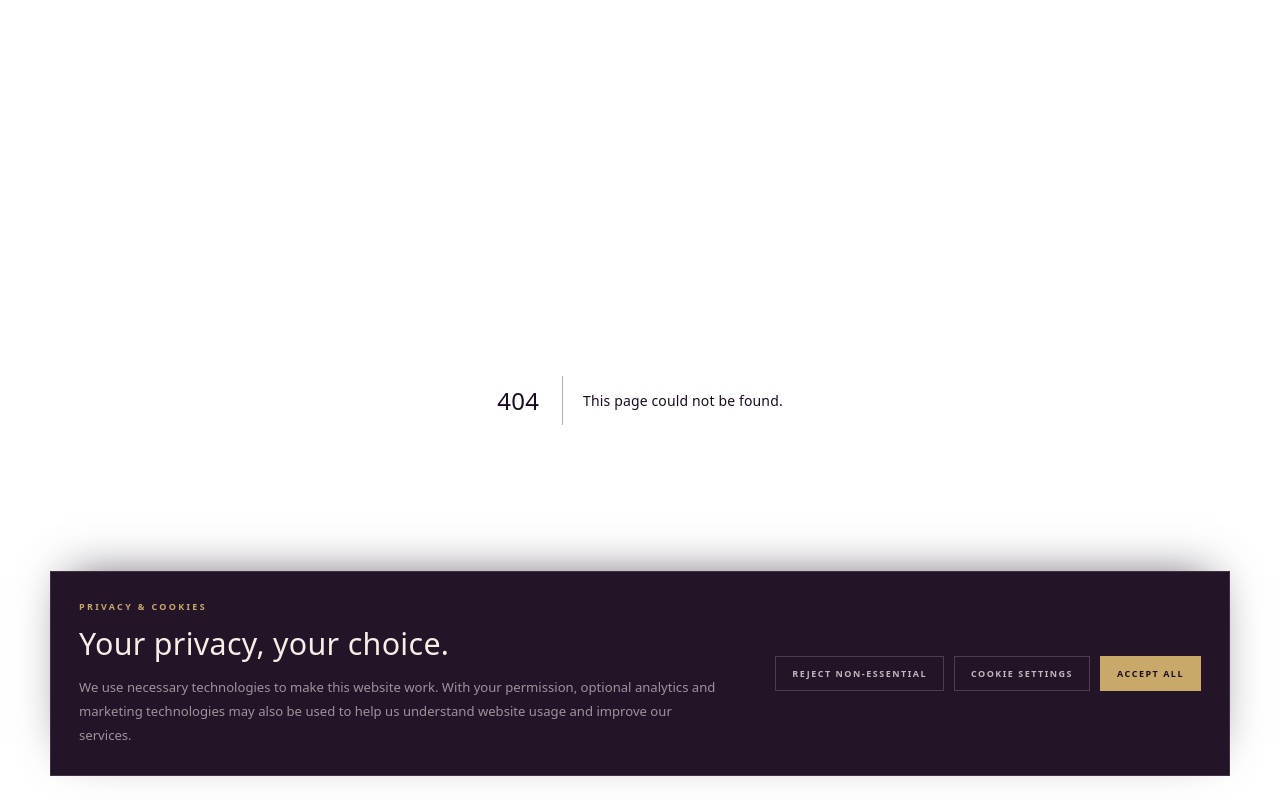
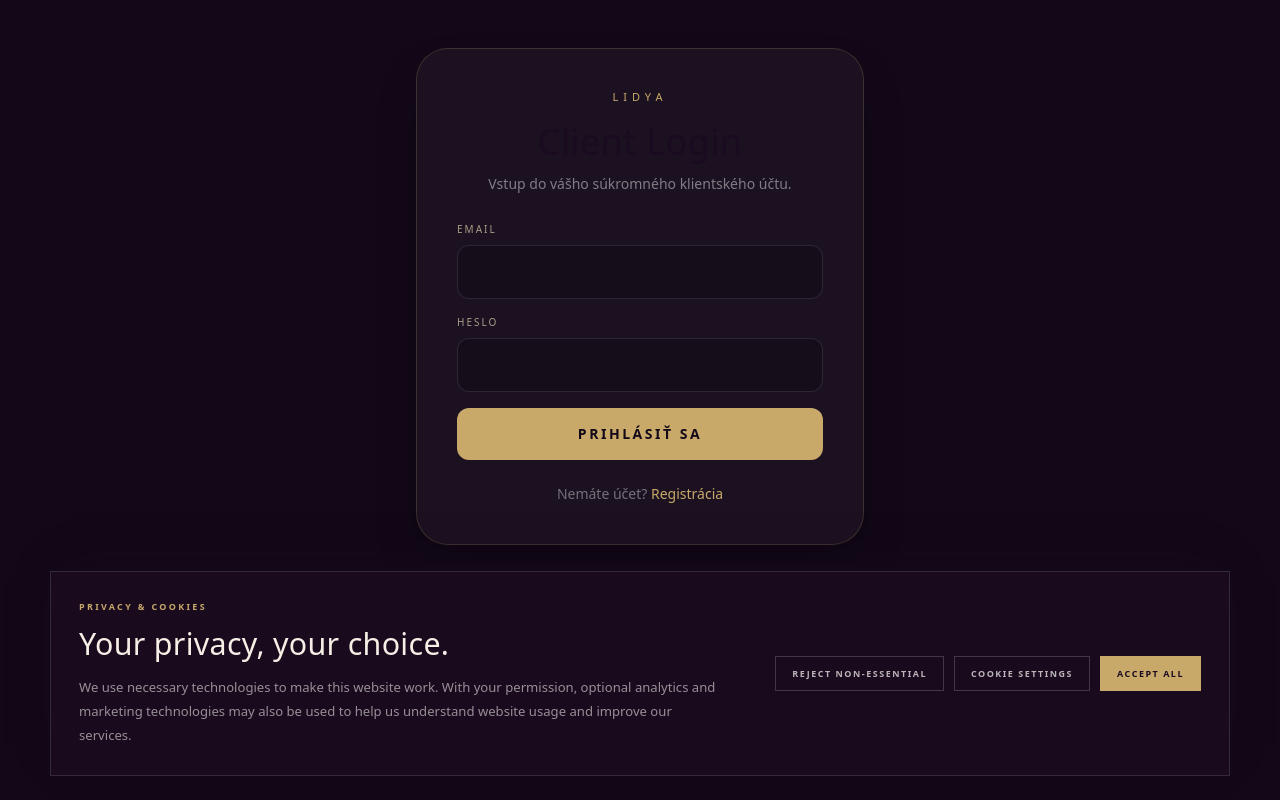
Before and after one commit to IBFDENT/LidyaAlbaresort.com, a Next.js app: page /client/login in a window 1280 px wide. Before the commit this address had no page. Built offline with nearby package versions, Linux system fonts and the light colour scheme.

Commit message:
commit : prihlasovacia stranka klienta

```diff
--- /dev/null
+++ b/src/app/client/login/page.tsx
@@ -0,0 +1,73 @@
+"use client";
+
+import Link from "next/link";
+import { FormEvent, useEffect, useState } from "react";
+
+export default function ClientLoginPage() {
+  const [email, setEmail] = useState("");
+  const [password, setPassword] = useState("");
+  const [loading, setLoading] = useState(false);
+  const [error, setError] = useState("");
+  const [confirmed, setConfirmed] = useState(false);
+
+  useEffect(() => {
+    setConfirmed(new URLSearchParams(window.location.search).get("confirmed") === "1");
+  }, []);
+
+  async function submit(event: FormEvent) {
+    event.preventDefault();
+    setLoading(true);
+    setError("");
+
+    try {
+      const response = await fetch("/api/client/login", {
+        method: "POST",
+        headers: { "Content-Type": "application/json" },
+        body: JSON.stringify({ email, password }),
+      });
+      const payload = await response.json();
+      if (!response.ok) {
+        setError(payload.error || "Prihlásenie sa nepodarilo.");
+        return;
+      }
+      window.location.href = "/client";
+    } catch {
+      setError("Prihlásenie momentálne nie je dostupné.");
+    } finally {
+      setLoading(false);
+    }
+  }
+
+  return (
+    <main className="min-h-screen bg-[#120817] px-5 py-12 text-[#fffdf9]">
+      <div className="mx-auto max-w-md rounded-[2rem] border border-[#c8a96a]/20 bg-white/[0.04] p-7 shadow-2xl md:p-10">
+        <div className="text-center">
+          <p className="text-[11px] uppercase tracking-[0.45em] text-[#c8a96a]">LIDYA</p>
+          <h1 className="mt-4 text-4xl">Client Login</h1>
+          <p className="mt-3 text-sm text-white/45">Vstup do vášho súkromného klientského účtu.</p>
+        </div>
+
+        {confirmed && <div className="mt-6 rounded-xl border border-emerald-400/20 bg-emerald-400/10 px-4 py-3 text-sm text-emerald-200">Email bol potvrdený. Teraz sa môžete prihlásiť.</div>}
+
+        <form onSubmit={submit} className="mt-7 space-y-4">
+          <label className="block">
+            <span className="mb-2 block text-[10px] uppercase tracking-[0.2em] text-[#e8d8b5]/70">Email</span>
+            <input type="email" value={email} onChange={(e) => setEmail(e.target.value)} className="w-full rounded-xl border border-white/10 bg-black/20 px-4 py-3.5 outline-none focus:border-[#c8a96a]/70" required />
+          </label>
+          <label className="block">
+            <span className="mb-2 block text-[10px] uppercase tracking-[0.2em] text-[#e8d8b5]/70">Heslo</span>
+            <input type="password" value={password} onChange={(e) => setPassword(e.target.value)} className="w-full rounded-xl border border-white/10 bg-black/20 px-4 py-3.5 outline-none focus:border-[#c8a96a]/70" required />
+          </label>
+
+          {error && <div className="rounded-xl border border-red-400/20 bg-red-400/10 px-4 py-3 text-sm text-red-200">{error}</div>}
+
+          <button disabled={loading} className="w-full rounded-xl bg-[#c8a96a] px-5 py-4 text-sm font-semibold uppercase tracking-[0.18em] text-[#120817] disabled:opacity-50">
+            {loading ? "Prihlasujem..." : "Prihlásiť sa"}
+          </button>
+        </form>
+
+        <p className="mt-6 text-center text-sm text-white/40">Nemáte účet? <Link href="/client/register" className="text-[#c8a96a]">Registrácia</Link></p>
+      </div>
+    </main>
+  );
+}
```
